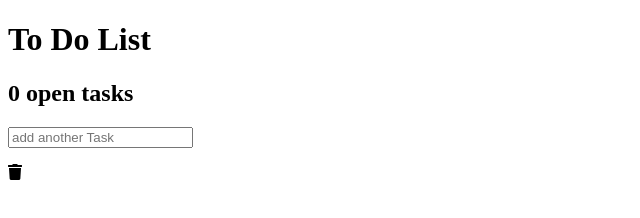
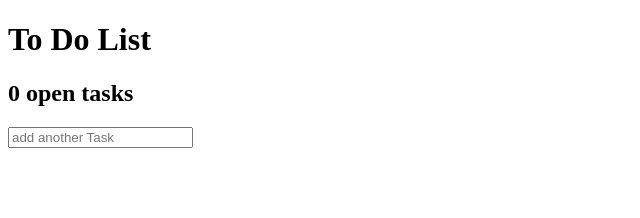
Before and after one commit to MariiaKolkutova/EIA1-WiSe20-21, a website: page Aufgabe9/toDoTask.html in a window 1280 px wide. Shown: the full height of the page, 0-640 px from the left. Drawn offline with Linux system fonts and the light colour scheme.

Commit message:
...das war etwas :)

```diff
--- a/Aufgabe9/scriptA9.js
+++ b/Aufgabe9/scriptA9.js
@@ -10,6 +10,7 @@ var L9;
     var changeCounter = 0;
     //Funktion für neue To Dos!
     function createNewTask() {
+        console.log(document.getElementById("toDoFrom"));
         //Div
         var myDiv = document.createElement("div");
         myDiv.className = "myDiv";
@@ -33,7 +34,6 @@ var L9;
         myDiv.appendChild(myCheckbox);
         myDiv.appendChild(myLabel);
         myDiv.appendChild(myTrash);
-        console.log("hallo");
         //Task +1 zählen, + open Tasks ausgeben
         changeCounter++;
         countTasks();
--- a/Aufgabe9/toDoTask.html
+++ b/Aufgabe9/toDoTask.html
@@ -12,15 +12,13 @@
 </head>
 
 <body>
-    <div id="ToDoList">
+    <div id="toDoFrom">
         <h1 class="headline">To Do List</h1>
         <h2 id="taskNumber"> 0 open tasks</h2>
         <input id="inputField" placeholder="add another Task" type="formText">
 
         <form id="toDoForm"></form>
 
-        <p id="deleteButton" class="fas fa-trash"></p>
-
     </div>
 </body>
 
```
Also changed, not shown: Aufgabe9/scriptA9.ts (+7 -1 lines), 1 other file.
